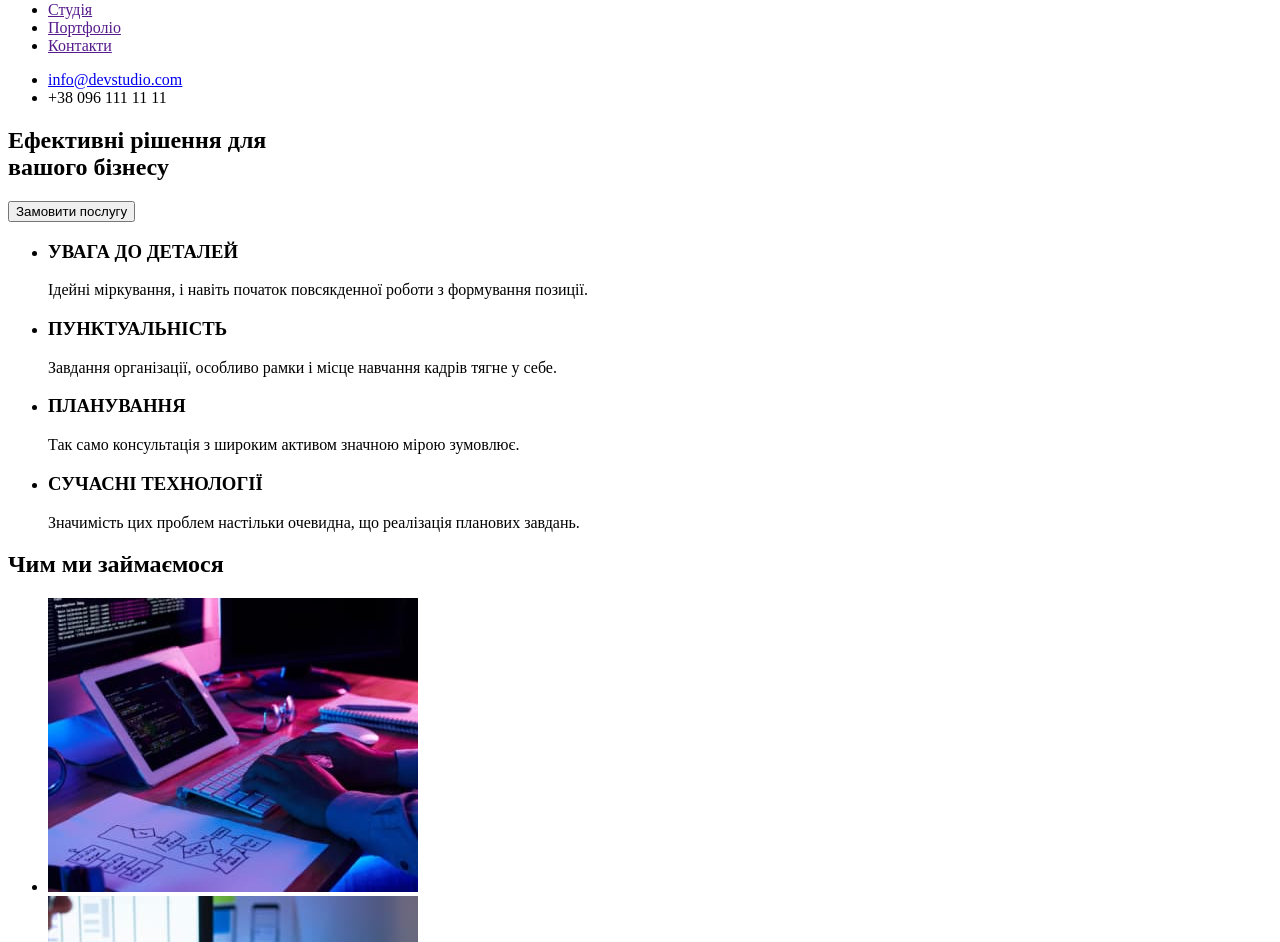
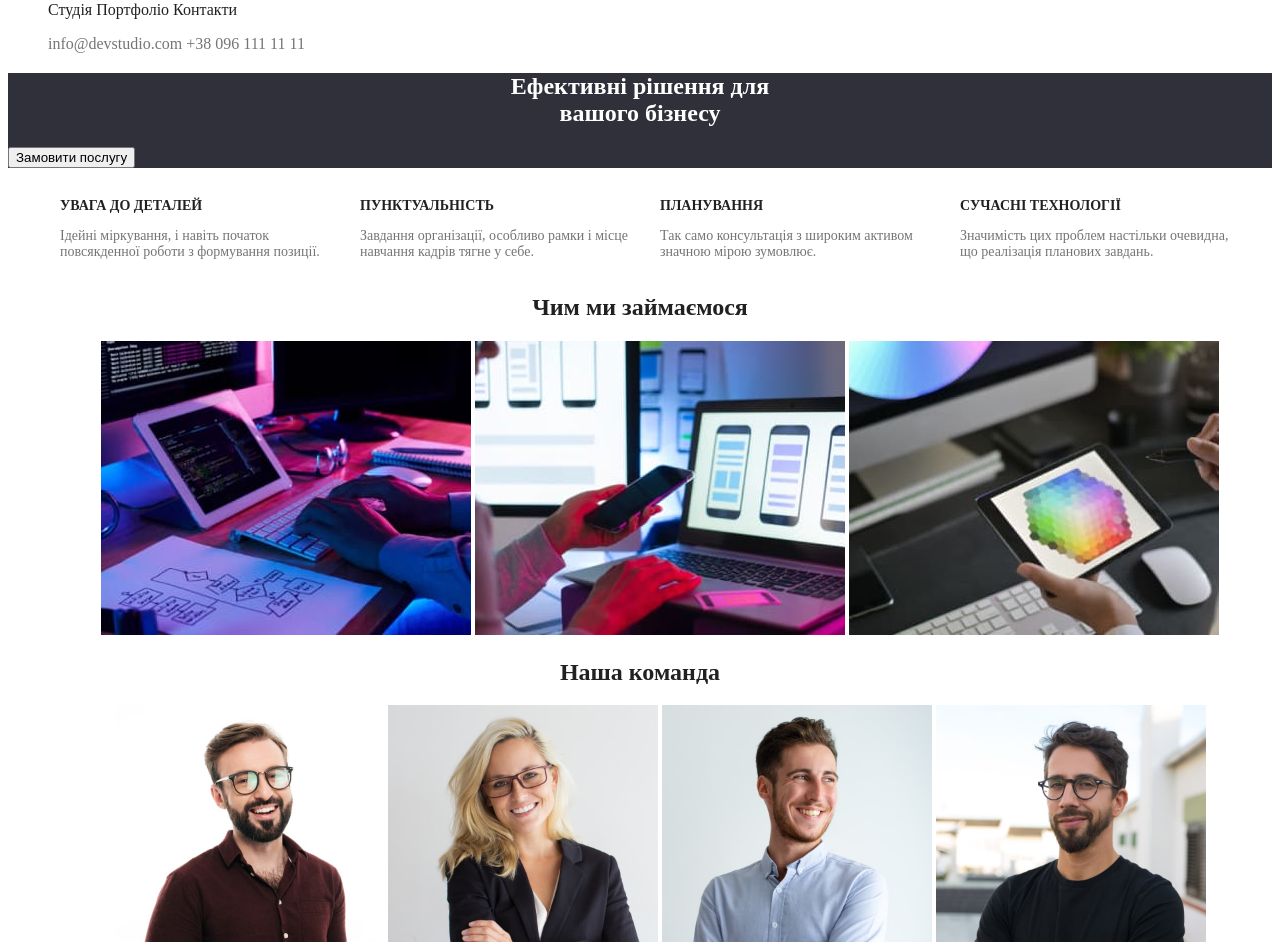
Before and after one commit to FedotovMS/goit-markup-hw-02, a plain HTML site: page index.html in a window 1280 px wide. Shown: the part 41-983 px from the top of the page. Drawn offline with Linux system fonts and the light colour scheme.

Commit message:
created and filled CSS file

```diff
--- a/css/styles.css
+++ b/css/styles.css
@@ -0,0 +1,118 @@
+:root {
+    --primary-text-color: #757575;
+    --primary-title-color: #212121;
+    --primary-link-color: #212121;
+    --link-hover-color: #2196F3;
+}
+/* background color */
+body {
+    background-color: #ffffff;
+    color: var(--primary-text-color);
+}
+/* logo */
+.logo-link {
+        text-decoration: none;
+}
+.logo-blue {
+    color: var(--link-hover-color);
+}
+.logo-black {
+    color: #000000;
+}
+.logo-link:focus {
+    color: var(--link-hover-color);
+}
+/* навігація */
+.site-nav li {
+    display: inline-block;
+}
+.site-nav a {
+    text-decoration: none;
+    color: var(--primary-link-color);
+}
+.site-nav a:hover {
+color: var(--link-hover-color);
+text-decoration: none;
+}
+.site-nav a:focus {
+    color:var(--link-hover-color);
+}
+/* contacts */
+ul.contacts {
+color: var(--primary-text-color);
+}
+ul.contacts>li {
+display: inline-block;
+}
+.cont-email:hover {
+color:var(--link-hover-color);
+}
+.cont-email{
+    color: var(--primary-text-color);
+    text-decoration: none;
+}
+/* hero */
+.hero h1 {
+    color: #FFFFFF;
+    text-align: center;
+}
+.hero {
+    background-color: #2F303A;
+}
+/* page */
+.page ul {
+    display: flex;
+        justify-content: center;
+}
+.page h3 {
+color: var(--primary-title-color);
+font-size: 14px;
+}
+.page li {
+    display: inline-block;
+    width: 270px;
+    vertical-align: top;
+    font-size: 14px;
+    margin-right: 30px;
+}
+/* our activities */
+.activities {
+    text-align: center;
+}
+.activities h2 {
+    text-align: center;
+    color: var(--primary-title-color);
+}
+.activities li {
+    display: inline-block;
+}
+/* our team */
+.team {
+    justify-content: center;
+    text-align: center;
+}
+.team h2,
+.team h3 {
+    color: var(--primary-title-color);
+    text-align: center;
+}
+.team li {
+    display: inline-block;
+}
+.team p {
+    text-align: center;
+}
+/* footer */
+.footer {
+    background-color: #2F303A;
+}
+.logo-white {
+    color:#FFFFFF
+}
+.footer address {
+    color: #FFFFFF;
+}
+.footer a {
+    color: var(--primary-text-color);
+    text-decoration: none;
+}
--- a/index.html
+++ b/index.html
@@ -10,28 +10,28 @@
 <body>
     <header>
         <!--логотип-->
-       <a href="./index.html">WebStudio</a>
+       <a href="./index.html" class="logo-link"><span class="logo-blue">Web</span><span class="logo-black">Studio</span></a>
        <!--навігація-->
        <nav>
-        <ul>
-            <li><a href="">Студія</a></li>
-            <li><a href="">Портфоліо</a></li>
+        <ul class="site-nav">
+            <li><a href="./index.html">Студія</a></li>
+            <li><a href="./portfolio.html">Портфоліо</a></li>
             <li><a href="">Контакти</a></li>
         </ul>
        </nav>
        <!--contacts-->
-        <ul>
-            <li><a href="mailto:info@devstudio.com">info@devstudio.com</a></li>
-            <li><a href="tel:00380961111111"></a>+38 096 111 11 11</li>
+        <ul class="contacts">
+            <li><a href="mailto:info@devstudio.com" class="cont-email">info@devstudio.com</a></li>
+            <li><a href="tel:00380961111111" class="phone"></a>+38 096 111 11 11</li>
         </ul>
         </header>
     <main>
         <!--hero-->
-    <section>
+    <section class="hero">
         <h1>Ефективні рішення для<br> вашого бізнесу</h1>
         <button type="button">Замовити послугу</button>
     </section>
-    <section>
+    <section class="page">
         <ul>
             <li>
                 <h3>УВАГА ДО ДЕТАЛЕЙ</h3>
@@ -51,7 +51,7 @@
             </li>
         </ul>
     </section>
-    <section>
+    <section class="activities">
         <h2>Чим ми займаємося</h2>
         <ul>
             <li><img src="./images/img.jpg" alt="напрямок 1" width="370"></li>
@@ -60,7 +60,7 @@
         </ul>
 
     </section>
-    <section>
+    <section class="team">
         <h2>Наша команда</h2>
         <ul>
             <li><img src="./images/igor-demyanenko.jpg" alt="Ігор Дем'яненко" width="270">
@@ -82,9 +82,9 @@
         </ul>
     </section>
     </main>
-    <footer>
+    <footer class="footer">
         <!--логотип-->
-        <a href="./index.html">WebStudio</a>
+        <a href="./index.html"><span class="logo-blue">Web</span><span class="logo-white">Studio</span></a>
             <address>
                 м. Київ, пр-т Лесі Українки, 26
             </address>
```
Also changed, not shown: portfolio.html (added, +33 -0 lines).
